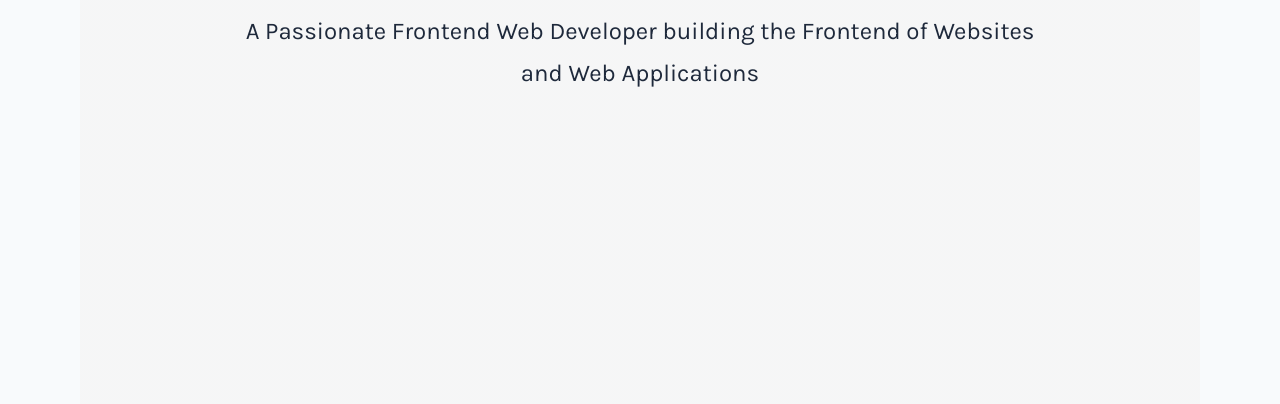
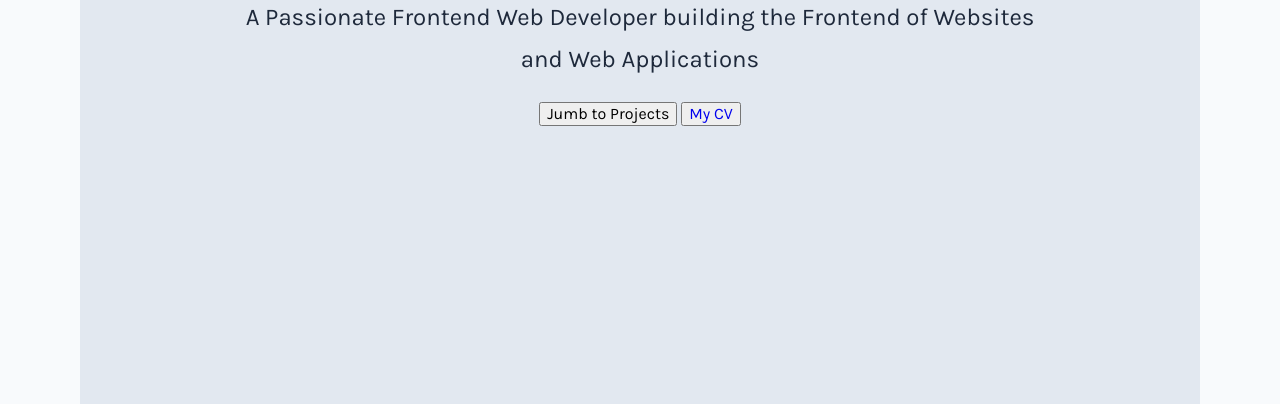
Before and after one commit to AmmarSayed/my-profile, a plain HTML site: page index.html in a window 1280 px wide. Shown: the part 396-800 px from the top of the page. Drawn offline with Linux system fonts and the light colour scheme.

Commit message:
added CV link

```diff
--- a/index.html
+++ b/index.html
@@ -30,6 +30,13 @@
       <section id="home" class="section section-center hero">
         <div class="hero__title"><h1>hey there! I'm Ammar Sayed</h1></div>
         <p>A Passionate Frontend Web Developer building the Frontend of Websites and Web Applications</p>
+
+        <div>
+          <button>Jumb to Projects</button>
+          <button>
+            <a href="https://drive.google.com/file/d/1op8Uzm9aeXntnXAlymqxQQcaYp_VKyQ9/view" target="_blank">My CV</a>
+          </button>
+        </div>
       </section>
 
       <section id="about" class="section section-center">
--- a/style.css
+++ b/style.css
@@ -352,7 +352,7 @@ nav {
   place-content: center;
   justify-items: center;
   height: 100vh;
-  background: linear-gradient(to right, rgba(245, 245, 245, 0.8), rgba(245, 245, 245, 0.8));
+  background: var(--gray-200);
 }
 
 .hero p {
@@ -380,6 +380,7 @@ nav {
 /* About Me */
 #about {
   height: 100vh;
+  background: var(--grey-100);
 }
 
 #about > p {
```
